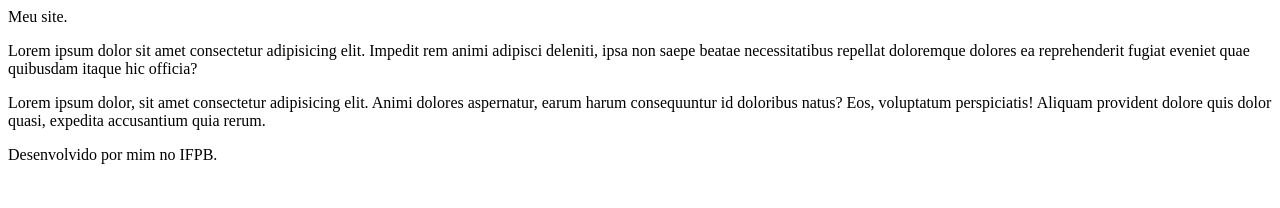
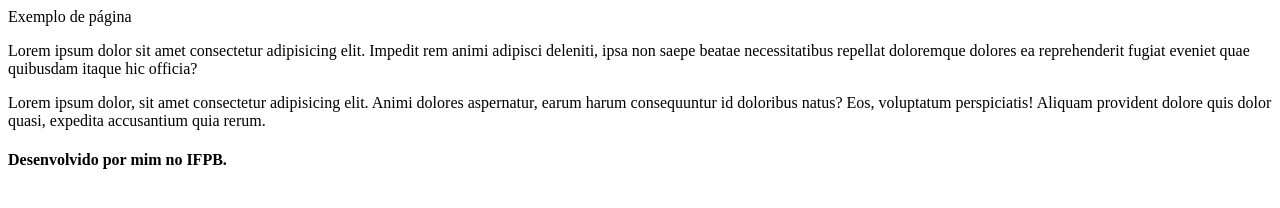
Before and after one commit to FThierryDev/Aula_16-05, a plain HTML site: page index.html in a window 1280 px wide. Drawn offline with Linux system fonts and the light colour scheme.

Commit message:
Resolvendo conflito de merge

```diff
--- a/index.html
+++ b/index.html
@@ -5,11 +5,11 @@
     <meta charset="UTF-8">
     <meta http-equiv="X-UA-Compatible" content="IE=edge">
     <meta name="viewport" content="width=device-width, initial-scale=1.0">
-    <title>Exemplo de página</title>
+    <title>Aula 10/05/2022</title>
 </head>
 
 <body>
-    <header>Meu site.</header>
+    <header>Exemplo de página</header>
 
     <p>Lorem ipsum dolor sit amet consectetur adipisicing elit. Impedit rem animi adipisci deleniti, ipsa non saepe
         beatae necessitatibus repellat doloremque dolores ea reprehenderit fugiat eveniet quae quibusdam itaque hic
@@ -19,7 +19,7 @@
         doloribus natus? Eos, voluptatum perspiciatis! Aliquam provident dolore quis dolor quasi, expedita accusantium
         quia rerum.</p>
 
-    <footer>Desenvolvido por mim no IFPB.</footer>
+    <footer><h4>Desenvolvido por mim no IFPB.</h4></footer>
 </body>
 
 </html>
```
